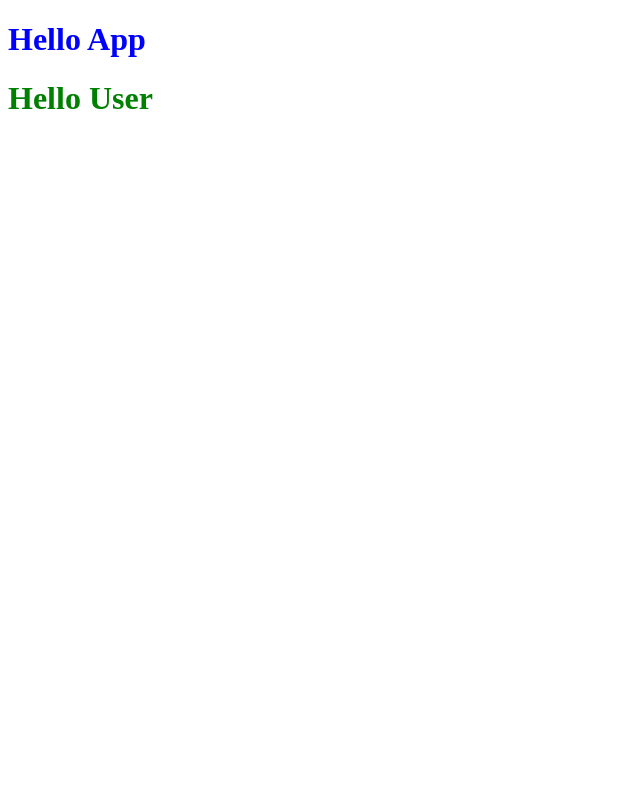
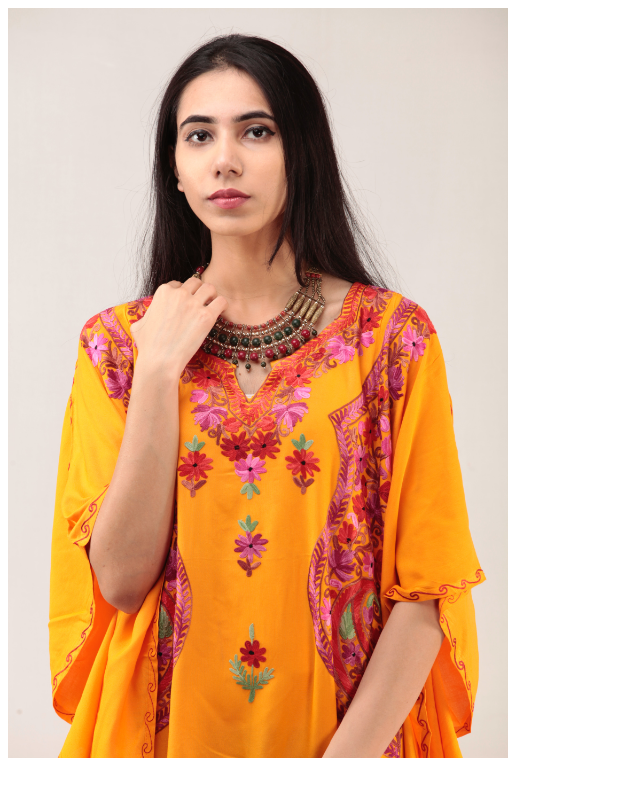
Before and after one commit to Arvindkr123/LearnReactMySide, a React (Create React App) app: page / in a window 1280 px wide. Shown: the top 796 px of the page, without its empty margins (0-640 px from the left). Built offline with nearby package versions, Linux system fonts and the light colour scheme.

Commit message:
Image in React

```diff
--- a/public/index.html
+++ b/public/index.html
@@ -39,5 +39,6 @@
       To begin the development, run `npm start` or `yarn start`.
       To create a production bundle, use `npm run build` or `yarn build`.
     -->
+    <!-- <img src="%PUBLIC_URL%/nikhil-uttam-zbr_TrIhUH4-unsplash.jpg" alt="myPic" width="500px"> -->
   </body>
 </html>
--- a/src/App.js
+++ b/src/App.js
@@ -1,13 +1,11 @@
 import React, { Component } from 'react'
-import style from "./App.module.css"
-import User from './User'
 
 export default class App extends Component {
   render() {
     return (
       <>
-        <h1 className={style.textb}>Hello App</h1>
-        <User/>
+      <img src={process.env.PUBLIC_URL+"./nikhil-uttam-zbr_TrIhUH4-unsplash.jpg"}
+      alt="myPic" width={500}/>
       </>
     )
   }
--- a/src/App.module.css
+++ /dev/null
@@ -1,3 +0,0 @@
-.textb{
-    color: blue;
-}
--- a/src/User.js
+++ /dev/null
@@ -1,12 +0,0 @@
-import React, { Component } from 'react'
-import style from  "./User.module.css"
-
-export default class User extends Component {
-  render() {
-    return (
-      <>
-      <h1 className={style.textb}>Hello User</h1>
-      </>
-    )
-  }
-}
--- a/src/User.module.css
+++ /dev/null
@@ -1,3 +0,0 @@
-.textb{
-    color: green;
-}
--- a/src/index.js
+++ b/src/index.js
@@ -1,6 +1,5 @@
-import React from 'react'
+import React, { Component } from 'react'
 import ReactDOM from 'react-dom/client'
-
 import App from './App'
 
 ReactDOM.createRoot(document.getElementById('root')).render(<App/>)
```
Also changed, not shown: src/reportWebVitals.js (deleted, +0 -13 lines), public/nikhil-uttam-zbr_TrIhUH4-unsplash.jpg (added), src/nikhil-uttam-zbr_TrIhUH4-unsplash.jpg (added).
